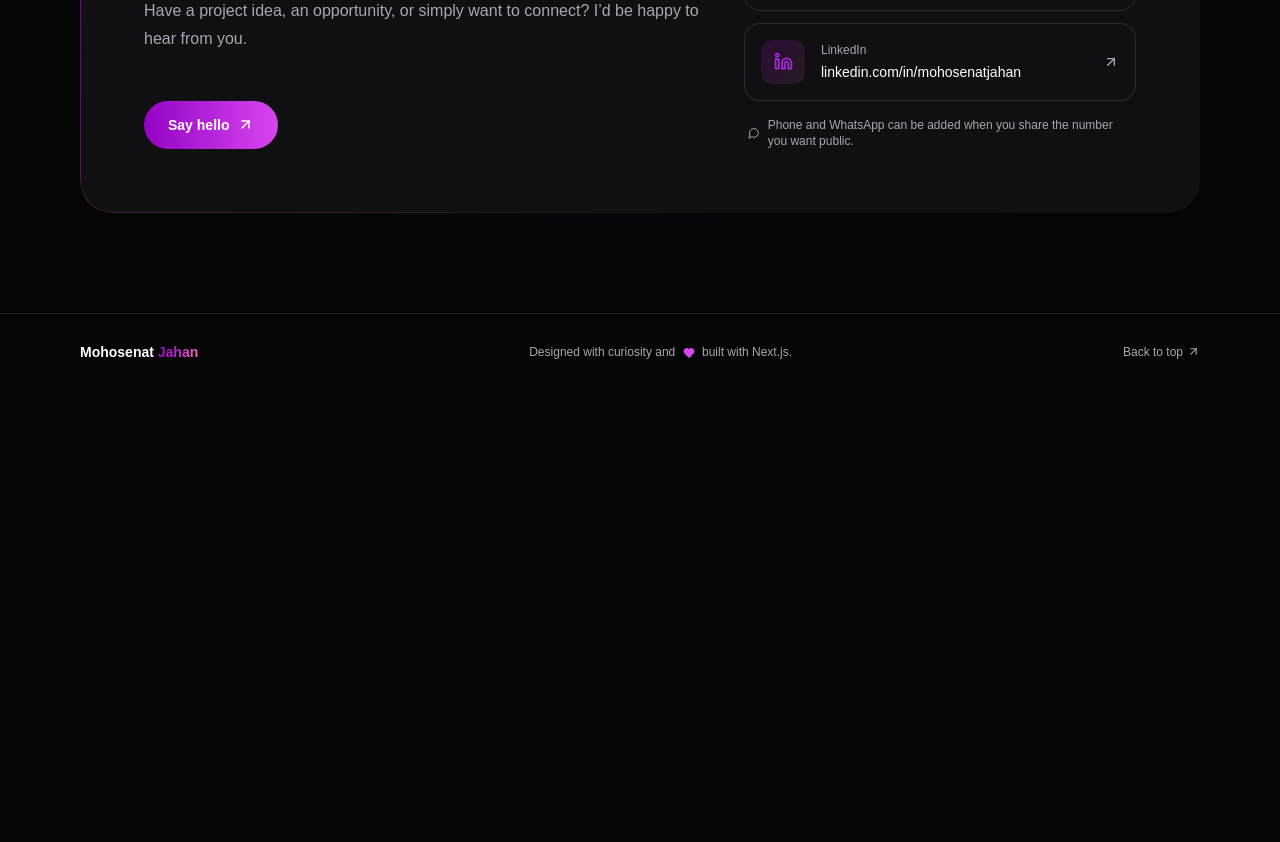
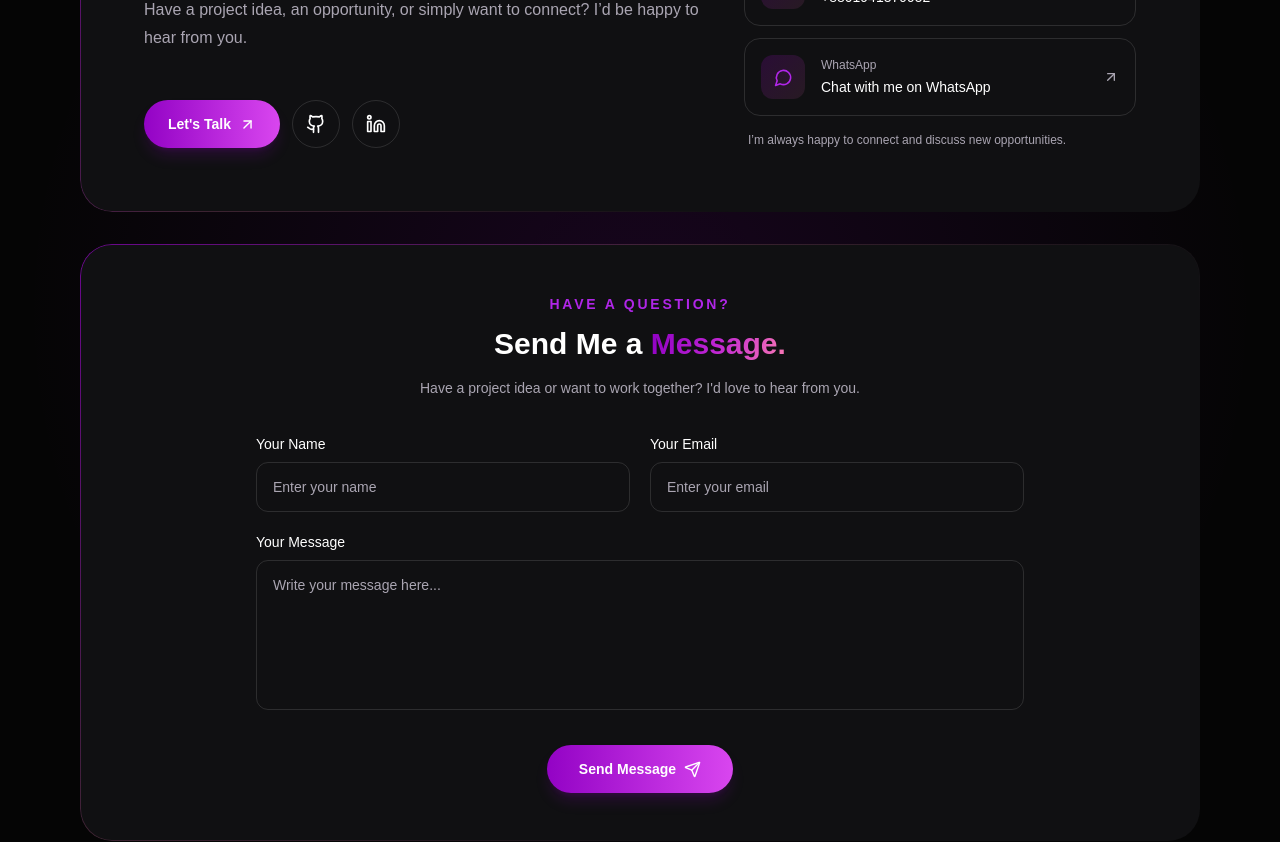
Before and after one commit to mohosenat/mohosenat-portfolio, a Next.js app: page / in a window 1280 px wide. Shown: the part 4540-5382 px from the top of the page. Before the commit the page ends 4930 px from the top, so only its background shows below. Built offline with nearby package versions, Linux system fonts and the light colour scheme.

Commit message:
Update Contact Section

```diff
--- a/src/components/contact.tsx
+++ b/src/components/contact.tsx
@@ -1,42 +1,260 @@
 "use client";
 
 import { motion } from "framer-motion";
-import { ArrowUpRight, Mail, Github, Linkedin, MessageCircle } from "lucide-react";
+import {
+  ArrowUpRight,
+  Mail,
+  Github,
+  Linkedin,
+  MessageCircle,
+  Phone,
+  Send,
+} from "lucide-react";
 import { SectionHeading } from "@/components/section-heading";
 
 export function Contact() {
+  // Replace these example values with your actual contact details later.
+  const email = "mohosenatjahan@gmail.com";
+  const phone = "+8801941379952";
+  const whatsapp = "8801941379952";
+
+  const contacts = [
+    {
+      label: "Email me",
+      value: email,
+      href: `mailto:${email}`,
+      icon: Mail,
+    },
+    {
+      label: "Phone",
+      value: phone,
+      href: `tel:${phone}`,
+      icon: Phone,
+    },
+    {
+      label: "WhatsApp",
+      value: "Chat with me on WhatsApp",
+      href: `https://wa.me/${whatsapp}`,
+      icon: MessageCircle,
+    },
+  ];
+
   return (
-    <section id="contact" className="section-space relative scroll-mt-20 overflow-hidden">
+    <section
+      id="contact"
+      className="section-space relative scroll-mt-20 overflow-hidden"
+    >
       <div className="soft-glow pointer-events-none absolute inset-0 opacity-70" />
+
       <div className="container-width relative">
-        <motion.div initial={{ opacity: 0, y: 18 }} whileInView={{ opacity: 1, y: 0 }} viewport={{ once: true }} className="gradient-border overflow-hidden rounded-[2rem] bg-[var(--surface)] p-7 sm:p-12 lg:p-16">
+        <motion.div
+          initial={{ opacity: 0, y: 18 }}
+          whileInView={{ opacity: 1, y: 0 }}
+          viewport={{ once: true }}
+          className="gradient-border overflow-hidden rounded-[2rem] bg-[var(--surface)] p-7 sm:p-12 lg:p-16"
+        >
           <div className="grid gap-10 lg:grid-cols-[1fr_.7fr] lg:items-end">
             <div>
-              <SectionHeading kicker="Get in touch" title={<>Let&apos;s build something <span className="gradient-text">meaningful.</span></>} description="Have a project idea, an opportunity, or simply want to connect? I’d be happy to hear from you." />
-              <a href="mailto:mohosenatjahan@gmail.com" className="inline-flex items-center gap-2 rounded-full bg-gradient-to-r from-[#9303C5] to-[#D946EF] px-6 py-3.5 text-sm font-semibold text-white transition hover:-translate-y-0.5">
-                Say hello <ArrowUpRight size={17} />
-              </a>
+              <SectionHeading
+                kicker="Get in touch"
+                title={
+                  <>
+                    Let&apos;s build something{" "}
+                    <span className="gradient-text">meaningful.</span>
+                  </>
+                }
+                description="Have a project idea, an opportunity, or simply want to connect? I’d be happy to hear from you."
+              />
+
+            <div className="flex flex-wrap items-center gap-3">
+  {/* Say Hello Button */}
+  <a
+    href={`mailto:${email}`}
+    className="group inline-flex items-center gap-2 rounded-full bg-gradient-to-r from-[#9303C5] to-[#D946EF] px-6 py-3.5 text-sm font-semibold text-white shadow-lg shadow-[#9303C5]/20 transition duration-300 hover:-translate-y-1 hover:shadow-xl hover:shadow-[#9303C5]/30"
+  >
+    	Let's Talk
+    <ArrowUpRight
+      size={17}
+      className="transition-transform duration-300 group-hover:-translate-y-0.5 group-hover:translate-x-0.5"
+    />
+  </a>
+
+  {/* GitHub */}
+  <a
+    href="https://github.com/mohosenat"
+    target="_blank"
+    rel="noreferrer"
+    aria-label="GitHub"
+    className="grid h-12 w-12 place-items-center rounded-full border border-[var(--border)] text-[var(--foreground)] transition duration-300 hover:-translate-y-1 hover:border-[#9303C5] hover:bg-[#9303C5]/10 hover:text-[#b026e8]"
+  >
+    <Github size={20} />
+  </a>
+
+  {/* LinkedIn */}
+  <a
+    href="https://www.linkedin.com/in/mohosenatjahan/"
+    target="_blank"
+    rel="noreferrer"
+    aria-label="LinkedIn"
+    className="grid h-12 w-12 place-items-center rounded-full border border-[var(--border)] text-[var(--foreground)] transition duration-300 hover:-translate-y-1 hover:border-[#9303C5] hover:bg-[#9303C5]/10 hover:text-[#b026e8]"
+  >
+    <Linkedin size={20} />
+  </a>
+</div>
             </div>
+
             <div className="space-y-3">
-              <a href="mailto:mohosenatjahan@gmail.com" className="flex items-center gap-4 rounded-2xl border border-[var(--border)] p-4 transition hover:border-[#9303C5]">
-                <span className="grid h-11 w-11 place-items-center rounded-xl bg-gradient-to-br from-[#9303C5]/20 to-[#F472B6]/10 text-[#b026e8]"><Mail size={19} /></span>
-                <span className="min-w-0"><span className="block text-xs muted">Email me</span><span className="mt-1 block break-all text-sm font-medium">mohosenatjahan@gmail.com</span></span>
-                <ArrowUpRight className="ml-auto shrink-0 muted" size={16} />
-              </a>
-              <a href="https://github.com/mohosenat" target="_blank" rel="noreferrer" className="flex items-center gap-4 rounded-2xl border border-[var(--border)] p-4 transition hover:border-[#9303C5]">
-                <span className="grid h-11 w-11 place-items-center rounded-xl bg-gradient-to-br from-[#9303C5]/20 to-[#F472B6]/10 text-[#b026e8]"><Github size={19} /></span>
-                <span><span className="block text-xs muted">GitHub</span><span className="mt-1 block text-sm font-medium">github.com/mohosenat</span></span>
-                <ArrowUpRight className="ml-auto shrink-0 muted" size={16} />
-              </a>
-              <a href="https://www.linkedin.com/in/mohosenatjahan/" target="_blank" rel="noreferrer" className="flex items-center gap-4 rounded-2xl border border-[var(--border)] p-4 transition hover:border-[#9303C5]">
-                <span className="grid h-11 w-11 place-items-center rounded-xl bg-gradient-to-br from-[#9303C5]/20 to-[#F472B6]/10 text-[#b026e8]"><Linkedin size={19} /></span>
-                <span><span className="block text-xs muted">LinkedIn</span><span className="mt-1 block text-sm font-medium">linkedin.com/in/mohosenatjahan</span></span>
-                <ArrowUpRight className="ml-auto shrink-0 muted" size={16} />
-              </a>
-              <p className="flex items-center gap-2 px-1 pt-1 text-xs muted"><MessageCircle size={14} /> Phone and WhatsApp can be added when you share the number you want public.</p>
+              {contacts.map((contact) => {
+                const Icon = contact.icon;
+
+                return (
+                  <a
+                    key={contact.label}
+                    href={contact.href}
+                    target={
+                      contact.label === "GitHub" ||
+                      contact.label === "LinkedIn" ||
+                      contact.label === "WhatsApp"
+                        ? "_blank"
+                        : undefined
+                    }
+                    rel={
+                      contact.label === "GitHub" ||
+                      contact.label === "LinkedIn" ||
+                      contact.label === "WhatsApp"
+                        ? "noreferrer"
+                        : undefined
+                    }
+                    className="flex items-center gap-4 rounded-2xl border border-[var(--border)] p-4 transition hover:border-[#9303C5]"
+                  >
+                    <span className="grid h-11 w-11 shrink-0 place-items-center rounded-xl bg-gradient-to-br from-[#9303C5]/20 to-[#F472B6]/10 text-[#b026e8]">
+                      <Icon size={19} />
+                    </span>
+
+                    <span className="min-w-0">
+                      <span className="block text-xs muted">
+                        {contact.label}
+                      </span>
+                      <span className="mt-1 block break-all text-sm font-medium">
+                        {contact.value}
+                      </span>
+                    </span>
+
+                    <ArrowUpRight
+                      className="ml-auto shrink-0 muted"
+                      size={16}
+                    />
+                  </a>
+                );
+              })}
+
+              <p className="px-1 pt-1 text-xs muted">
+                I’m always happy to connect and discuss new opportunities.
+              </p>
             </div>
           </div>
+
         </motion.div>
+
+        {/* Send Me a Message Card */}
+        <motion.div
+          initial={{ opacity: 0, y: 18 }}
+          whileInView={{ opacity: 1, y: 0 }}
+          viewport={{ once: true }}
+          transition={{ delay: 0.1 }}
+          className="gradient-border mt-8 rounded-[2rem] bg-[var(--surface)] p-7 sm:p-12"
+        >
+          <div className="mx-auto max-w-3xl">
+            <div className="mb-8 text-center">
+              <span className="mb-3 inline-block text-sm font-semibold uppercase tracking-[0.2em] text-[#b026e8]">
+                Have a question?
+              </span>
+
+              <h3 className="text-2xl font-bold sm:text-3xl">
+                Send Me a{" "}
+                <span className="gradient-text">Message.</span>
+              </h3>
+
+              <p className="muted mx-auto mt-3 max-w-xl text-sm leading-7">
+                Have a project idea or want to work together?
+                I'd love to hear from you.
+              </p>
+            </div>
+
+            <form
+              action="https://formsubmit.co/mohosenatjahan@gmail.com"
+              method="POST"
+              className="space-y-5"
+            >
+              <input
+                type="hidden"
+                name="_subject"
+                value="New message from your portfolio!"
+              />
+
+              <input
+                type="hidden"
+                name="_captcha"
+                value="false"
+              />
+
+              <div className="grid gap-5 sm:grid-cols-2">
+                <div>
+                  <label htmlFor="sender-name" className="mb-2 block text-sm font-medium">
+                    Your Name
+                  </label>
+                  <input
+                    id="sender-name"
+                    type="text"
+                    name="name"
+                    placeholder="Enter your name"
+                    required
+                    className="w-full rounded-xl border border-[var(--border)] bg-transparent px-4 py-3.5 text-sm outline-none transition placeholder:text-[var(--muted)] focus:border-[#b026e8] focus:ring-2 focus:ring-[#9303C5]/10"
+                  />
+                </div>
+
+                <div>
+                  <label htmlFor="sender-email" className="mb-2 block text-sm font-medium">
+                    Your Email
+                  </label>
+                  <input
+                    id="sender-email"
+                    type="email"
+                    name="email"
+                    placeholder="Enter your email"
+                    required
+                    className="w-full rounded-xl border border-[var(--border)] bg-transparent px-4 py-3.5 text-sm outline-none transition placeholder:text-[var(--muted)] focus:border-[#b026e8] focus:ring-2 focus:ring-[#9303C5]/10"
+                  />
+                </div>
+              </div>
+
+              <div>
+                <label htmlFor="sender-message" className="mb-2 block text-sm font-medium">
+                  Your Message
+                </label>
+                <textarea
+                  id="sender-message"
+                  name="message"
+                  rows={6}
+                  placeholder="Write your message here..."
+                  required
+                  className="w-full resize-none rounded-xl border border-[var(--border)] bg-transparent px-4 py-3.5 text-sm outline-none transition placeholder:text-[var(--muted)] focus:border-[#b026e8] focus:ring-2 focus:ring-[#9303C5]/10"
+                />
+              </div>
+
+              <div className="flex justify-center pt-2">
+                <button
+                  type="submit"
+                  className="inline-flex items-center gap-2 rounded-full bg-gradient-to-r from-[#9303C5] to-[#D946EF] px-8 py-3.5 text-sm font-semibold text-white shadow-lg shadow-[#9303C5]/20 transition hover:-translate-y-1"
+                >
+                  Send Message
+                  <Send size={17} />
+                </button>
+              </div>
+            </form>
+          </div>
+        </motion.div>
+
       </div>
     </section>
   );
```
